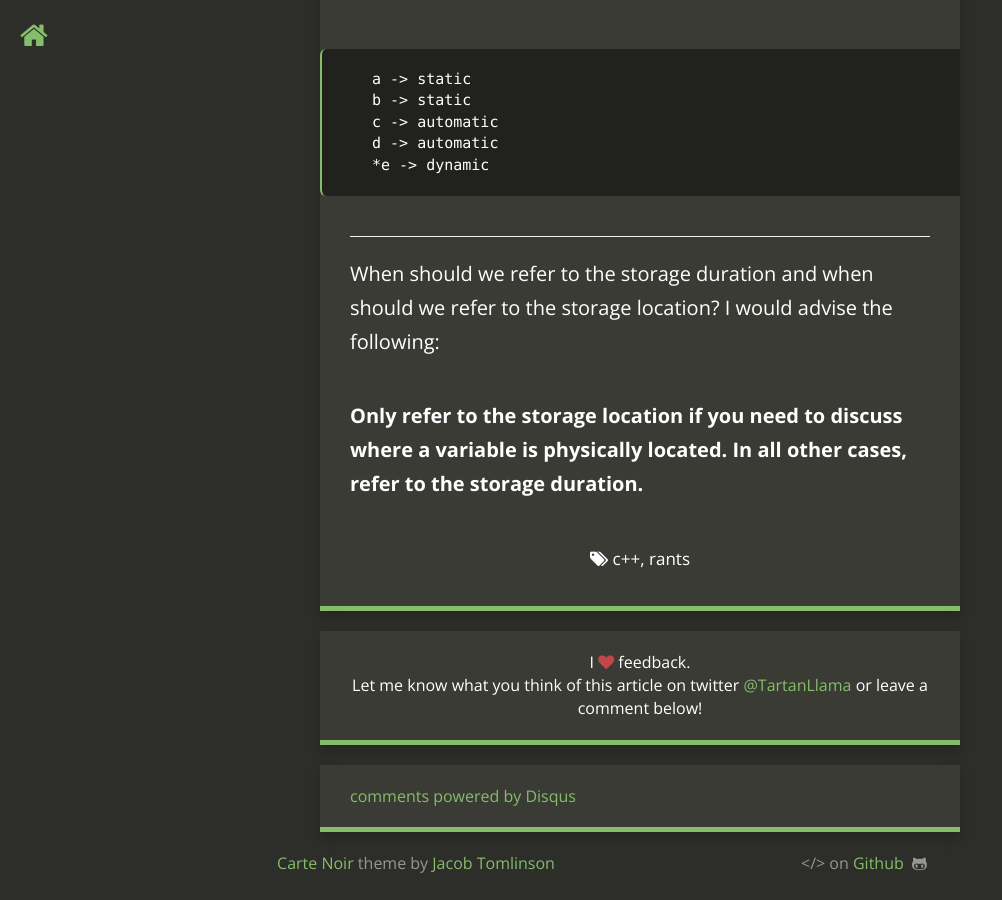
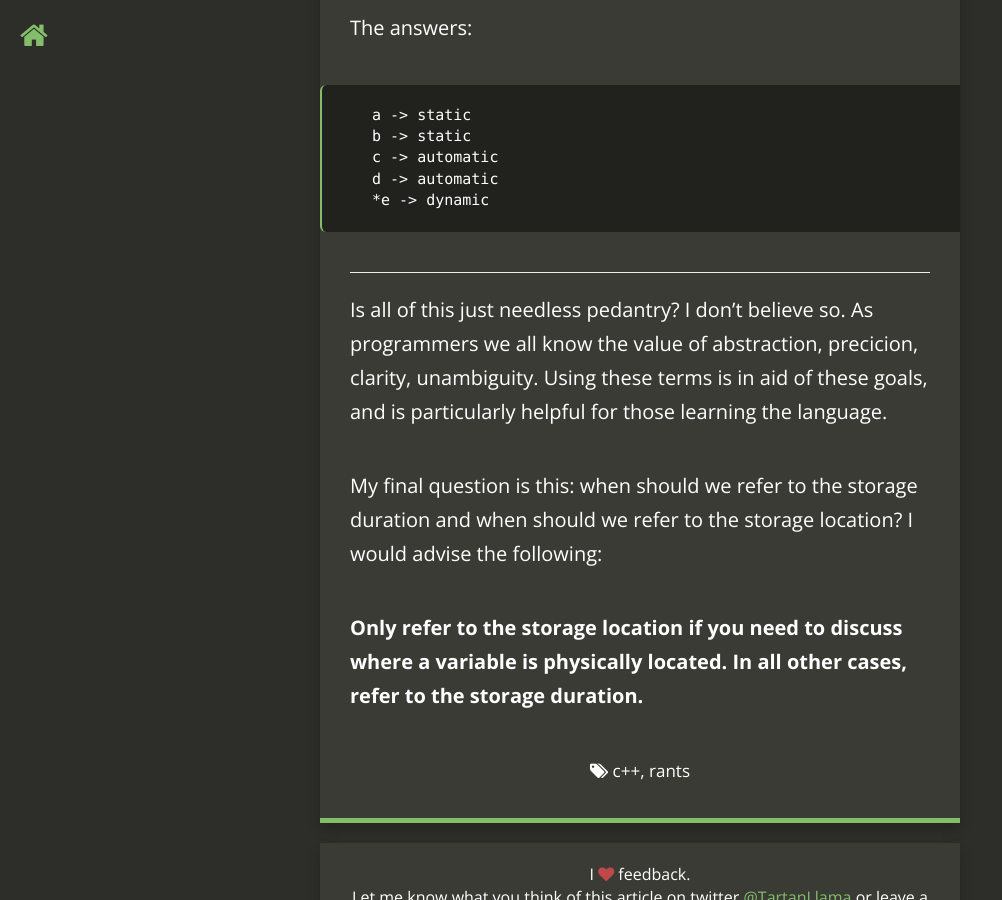
Before and after one commit to TartanLlama/tartanllama.github.io, a Jekyll site: the page built from _posts/2016-07-18-stack-and-heap.md, in a window 1280 px wide and 900 px high, scrolled down 9047 px. Shown: the whole window, without its empty margins (0-1002 px from the left). Built offline with Jekyll 4.4.1, drawn with Linux system fonts in a browser that asks for light colours; nearby versions of some CDN libraries; comment, search, counter and statistics services are not loaded; some of the changed text lies outside the part shown.

Commit message:
Update stack and heap

```diff
--- a/_posts/2016-07-18-stack-and-heap.md
+++ b/_posts/2016-07-18-stack-and-heap.md
@@ -80,7 +80,7 @@
         .cfi_endproc
 {% endhighlight %}
 
-`*e` is stored on the *free store*, which is where `new` allocates from. This is the official name for what is often inaccurately referred to as the "heap" (the data structure used to represent this construct doesn't even need to be a heap). The argument for the `c` parameter is stored in the `edi` register.
+`*e` is stored on the *free store*, which is where `new` allocates from. This is the "official" name for what is often referred to as the "heap"; some think that using it is just pendantry, but I wish more would use it, as the term "heap" is unhelpfully overloaded in programming. The argument for the `c` parameter is stored in the `edi` register.
 
 {% highlight nasm %}
 _Z3fooi:                                   ;start of foo
@@ -272,6 +272,8 @@
 
 -------------
 
-When should we refer to the storage duration and when should we refer to the storage location? I would advise the following:
+Is all of this just needless pedantry? I don't believe so. As programmers we all know the value of abstraction, precicion, clarity, unambiguity. Using these terms is in aid of these goals, and is particularly helpful for those learning the language.
+
+My final question is this: when should we refer to the storage duration and when should we refer to the storage location? I would advise the following:
 
 **Only refer to the storage location if you need to discuss where a variable is physically located. In all other cases, refer to the storage duration.**
```
